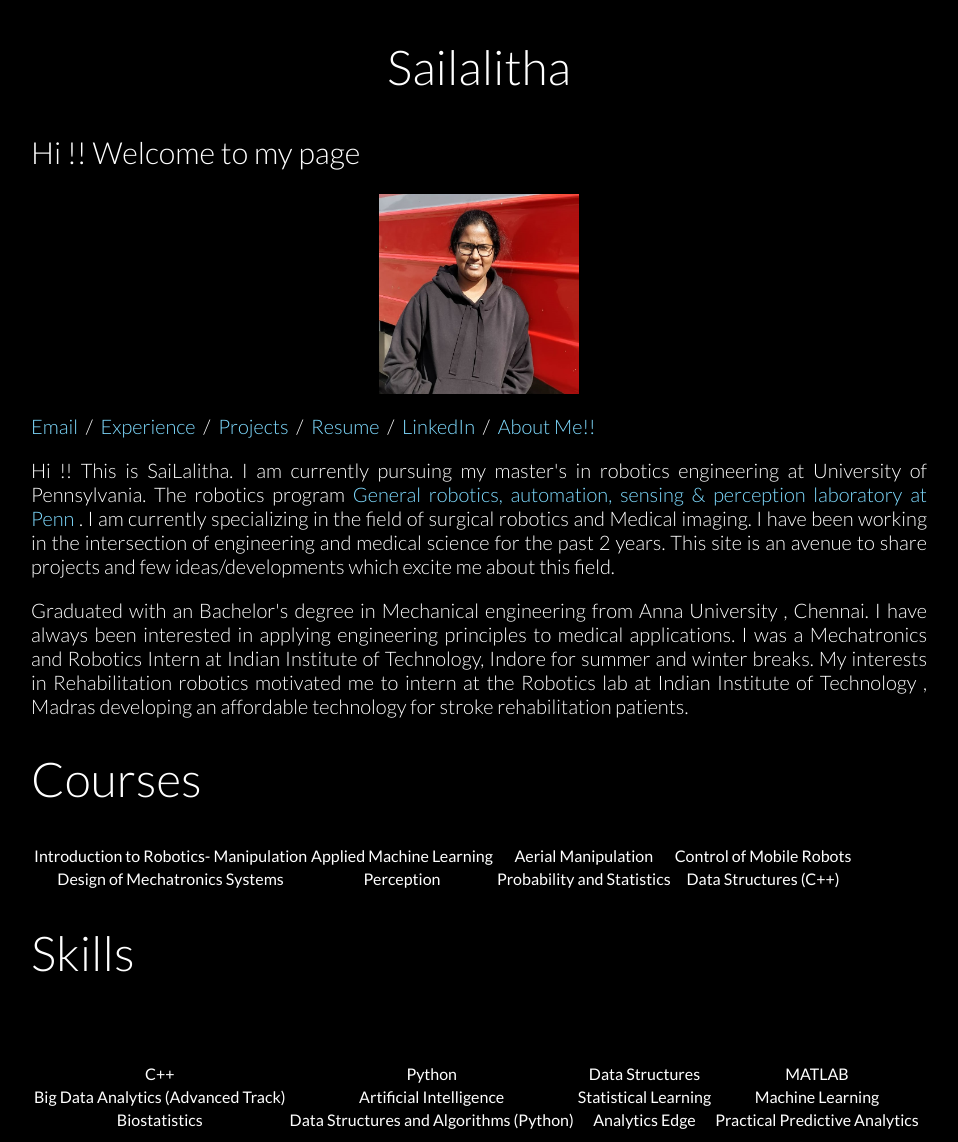
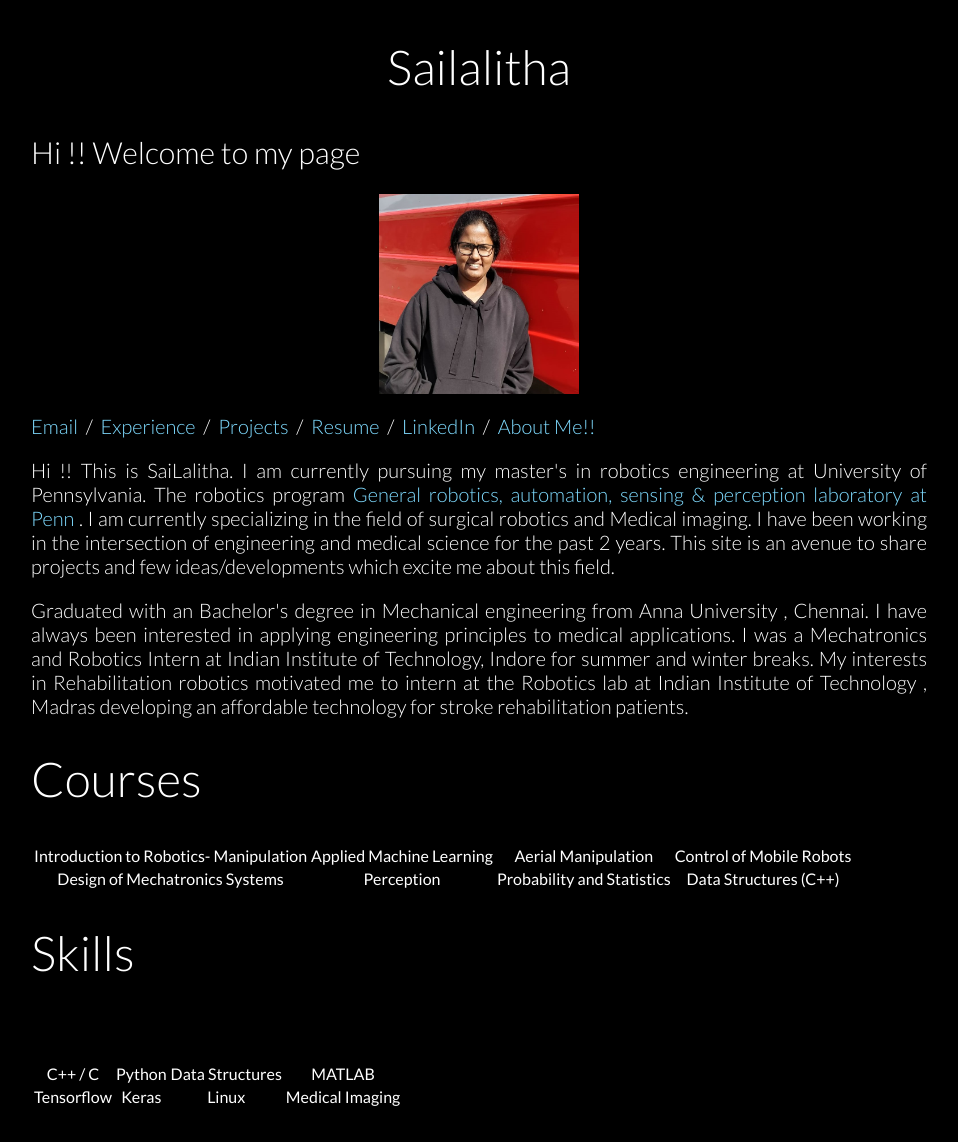
Before and after one commit to sailalitha96/sailalitha96.github.io, a Jekyll site: the page index.html, which Jekyll copies as it is, in a window 1280 px wide. Shown: the whole page, without its empty margins (161-1119 px from the left). Built offline with Jekyll 4.4.1, drawn with Linux system fonts in a browser that asks for light colours; nearby versions of some CDN libraries; after the commit the page ends 1119 px from its top, so only the background shows below that.

Commit message:
Update index.html

```diff
--- a/index.html
+++ b/index.html
@@ -94,25 +94,25 @@
 
 <tbody>
 <tr>
-<td align="center">C++</td>
+<td align="center">C++ / C </td>
 <td align="center">Python</td>
 <td align="center">Data Structures</td>
 <td align="center">MATLAB</td>
 </tr>
 
 <tr>
-<td align="center">Big Data Analytics (Advanced Track)</td>
-<td align="center">Artificial Intelligence</td>
-<td align="center">Statistical Learning</td>
-<td align="center">Machine Learning</td>
+<td align="center">Tensorflow</td>
+<td align="center"> Keras</td>
+<td align="center">Linux </td>
+<td align="center">Medical Imaging</td>
 </tr>
 
-<tr>
+<!-- <tr>
 <td align="center">Biostatistics</td>
 <td align="center">Data Structures and Algorithms (Python)</td>
 <td align="center">Analytics Edge</td>
 <td align="center">Practical Predictive Analytics</td>
-</tr>
+</tr> -->
 </tbody>
 </table>
 
```
